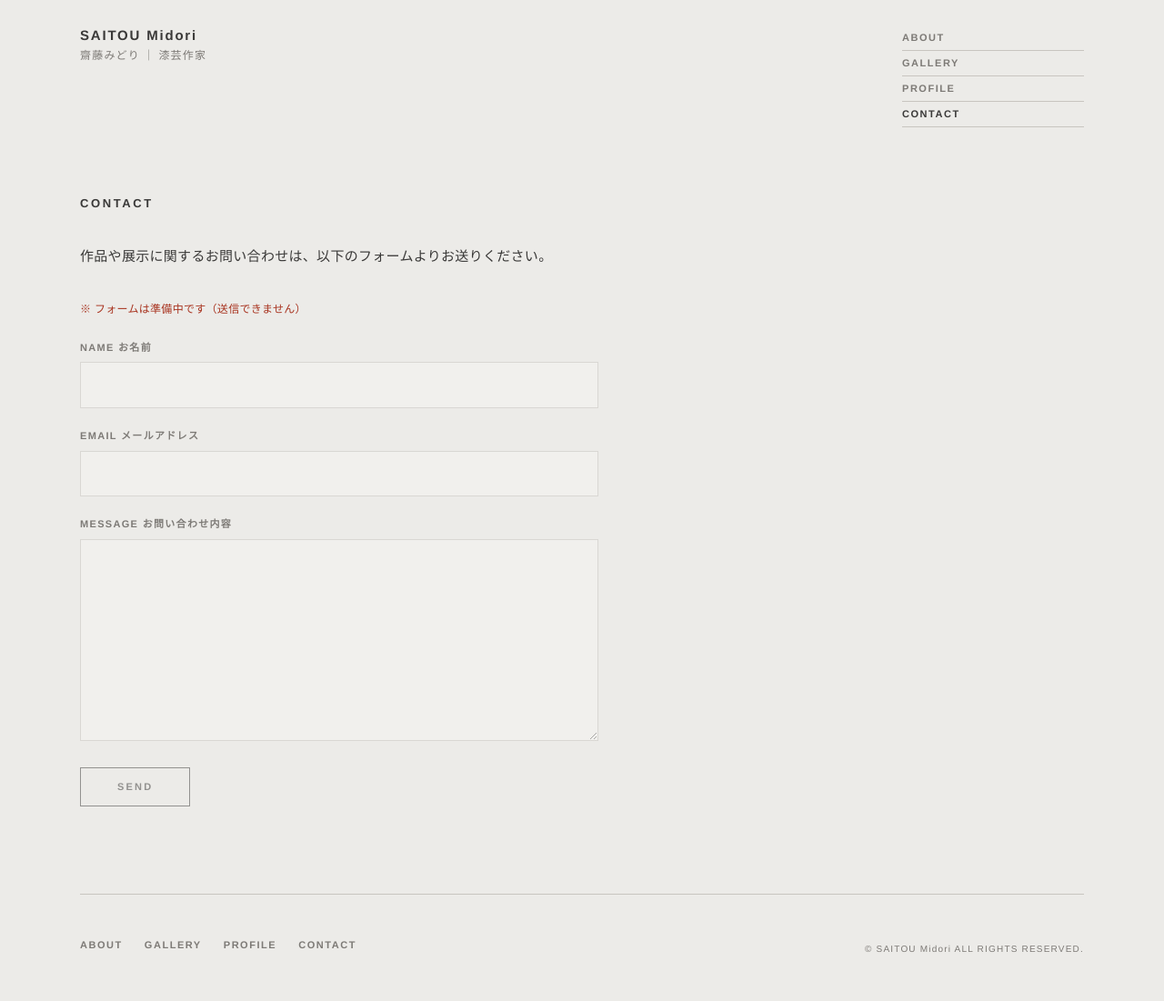
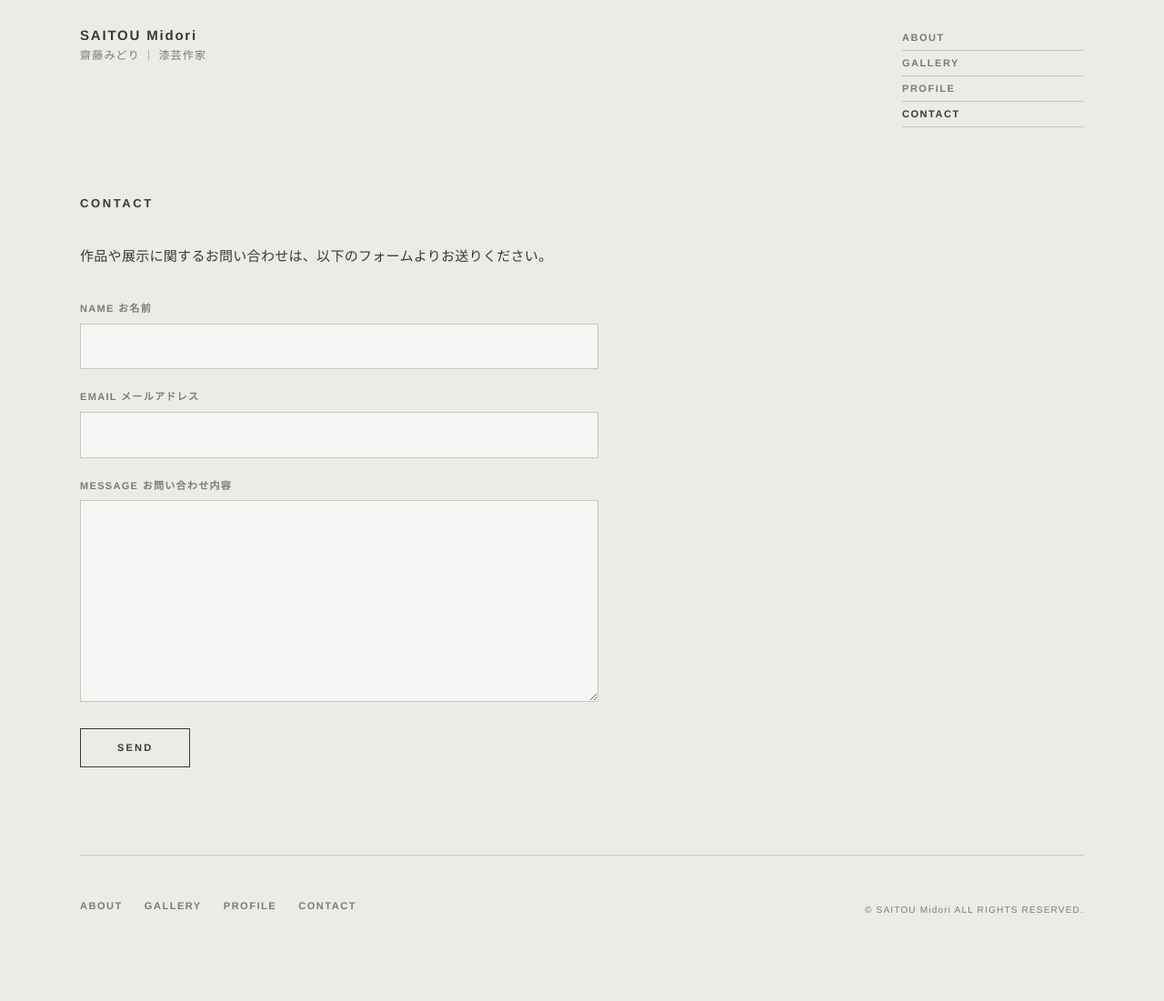
Before and after one commit to toasty-air/midori-lacquer-site, a Jekyll site: the page built from contact.md, in a window 1280 px wide. Shown: the whole page at 91% size. Built offline with Jekyll 4.4.1, drawn with Linux system fonts in a browser that asks for light colours; after the commit the page ends 1058 px from its top, so only the background shows below that.

Commit message:
Connect contact form to SSGform and enable inputs
Updated the contact form to connect with SSGform and enabled input fields.

```diff
--- a/_layouts/contact.html
+++ b/_layouts/contact.html
@@ -8,23 +8,23 @@ layout: default
   </div>
 
   {% comment %}
-    メールフォーム：第2週末にフォームサービス（Formspree等）と接続する。
-    接続時は action に送信先URLを入れ、disabled を外す。
+    メールフォーム：SSGform（https://ssgform.com/）に接続。
+    action のURLは、SSGformの管理画面で発行された「送信先URL」をそのまま入れる。
+    送信後の画面はSSGform標準のもの（独自ドメイン確定後に、必要ならサンクスページを設定する）。
   {% endcomment %}
-  <form class="contact-form" action="#" method="POST">
-    <p class="contact-form__notice">※ フォームは準備中です（送信できません）</p>
+  <form class="contact-form" action="https://ssgform.com/s/h9Xtrgn8n5y9" method="POST">
     <label>
       <span>NAME お名前</span>
-      <input type="text" name="name" autocomplete="name" required disabled>
+      <input type="text" name="name" autocomplete="name" required>
     </label>
     <label>
       <span>EMAIL メールアドレス</span>
-      <input type="email" name="email" autocomplete="email" required disabled>
+      <input type="email" name="email" autocomplete="email" required>
     </label>
     <label>
       <span>MESSAGE お問い合わせ内容</span>
-      <textarea name="message" rows="7" required disabled></textarea>
+      <textarea name="message" rows="7" required></textarea>
     </label>
-    <button type="submit" disabled>SEND</button>
+    <button type="submit">SEND</button>
   </form>
 </article>
```
